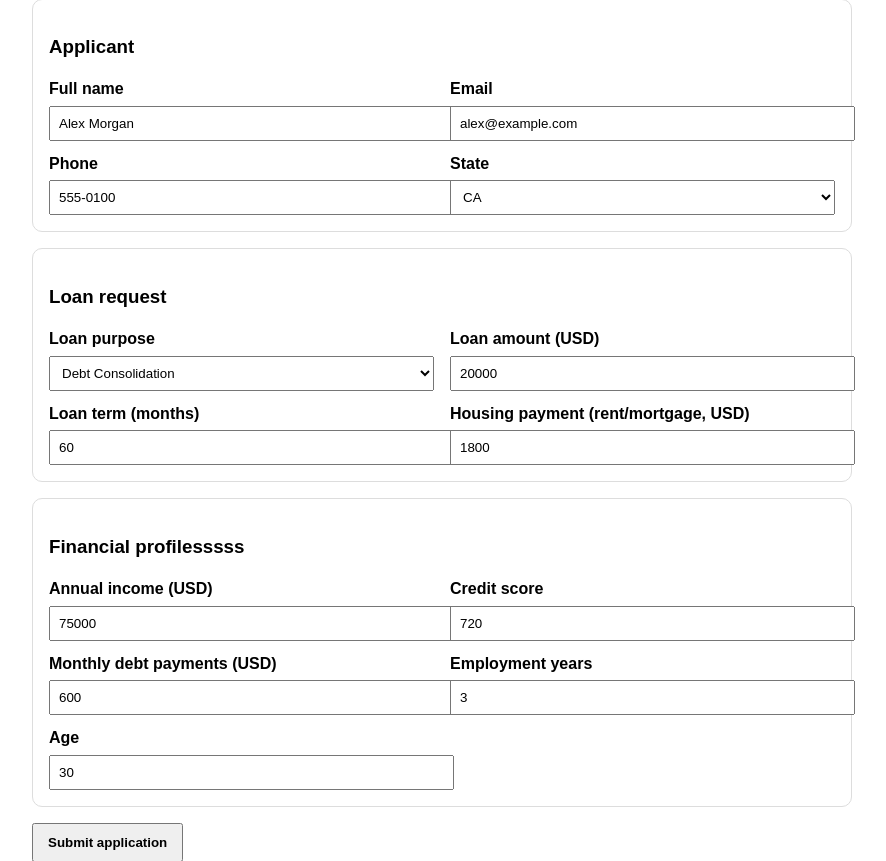
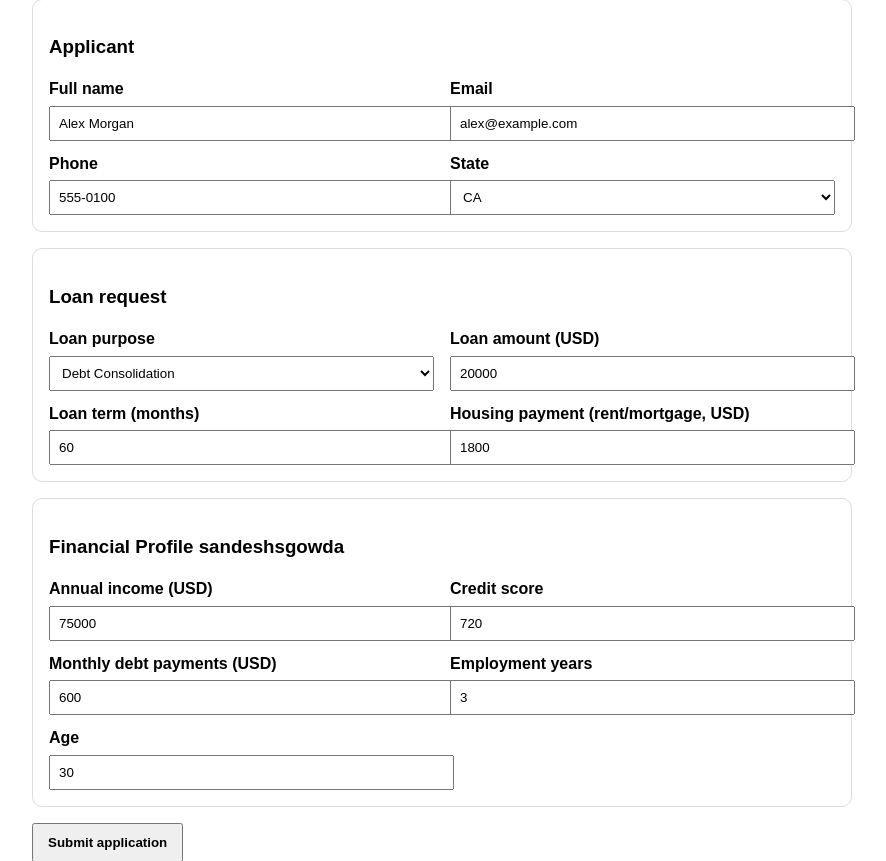
Before and after one commit to Sandeshsanthu/Canary-deployment, a FastAPI app: page / in a window 1280 px wide. Shown: the part 134-995 px from the top of the page, without its empty margins (198-1084 px from the left). Run offline with FastAPI, Linux system fonts and the light colour scheme.

Commit message:
newpushforsandesh

```diff
--- a/app/templates/index.html
+++ b/app/templates/index.html
@@ -83,7 +83,7 @@
       </div>
 
       <div class="card">
-        <h3>Financial profilesssss</h3>
+        <h3>Financial Profile sandeshsgowda</h3>
         <div class="row">
           <div class="col">
             <label>Annual income (USD)</label>
```
Also changed, not shown: .github/workflows/ci.yml.
